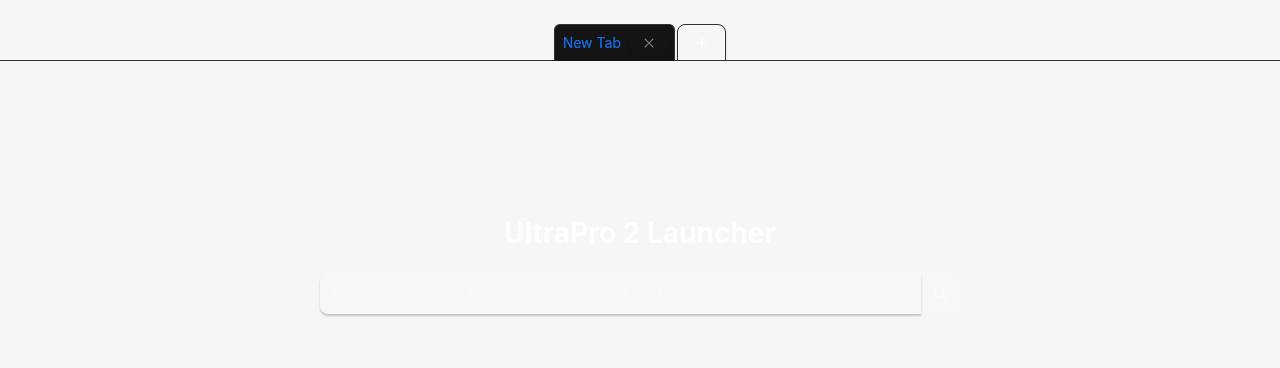
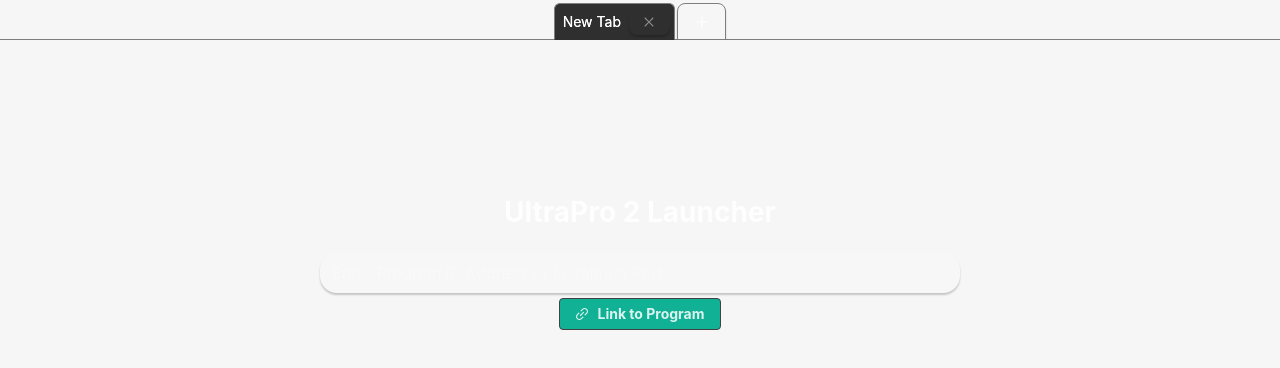
Before and after one commit to brianroberts387894/launcher, a React (Vite) app: page / in a window 1280 px wide. Shown: the top 368 px of the page. Built offline with nearby package versions, Linux system fonts and the light colour scheme.

Commit message:
Progress = Awesome

```diff
--- a/package.json
+++ b/package.json
@@ -10,6 +10,8 @@
     "tauri": "tauri"
   },
   "dependencies": {
+    "@dnd-kit/core": "^6.3.1",
+    "@dnd-kit/sortable": "^10.0.0",
     "@emotion/react": "^11.14.0",
     "@emotion/styled": "^11.14.0",
     "@fontsource/roboto": "^5.2.6",
@@ -19,6 +21,8 @@
     "@tauri-apps/plugin-opener": "^2",
     "antd": "^5.25.4",
     "react": "^18.3.1",
+    "react-dnd": "^16.0.1",
+    "react-dnd-html5-backend": "^16.0.1",
     "react-dom": "^18.3.1"
   },
   "devDependencies": {
--- a/src/App.tsx
+++ b/src/App.tsx
@@ -1,13 +1,14 @@
 import Tab from './components/Tabs'
 import TitleBarElement from "./components/TitleBar"
-import "./App.css";
+import DragTabs from "./components/DraggableTabs"
+import "./styles/App.css";
 
 function App() {
   // TODO - CSS STYLE VVV
   return (
     <main style={{height: "100vh"}}>
       {/* <TitleBarElement/> */}
-      <br/>
+      <div style={{height: "3px"}} />
       <Tab/>
     </main>
   );
--- a/src/components/ContentDisplayed.tsx
+++ b/src/components/ContentDisplayed.tsx
@@ -1,6 +1,8 @@
 import React, { useRef, useState } from 'react';
-import { Tabs, Input, ConfigProvider, theme, Button } from 'antd';
+import { Tabs, Input, Flex, Spin, ConfigProvider, theme, Button } from 'antd';
 import { TabType } from "../types/TabContentTypes"
+import { LoadingOutlined } from '@ant-design/icons';
+import { LinkOutlined } from '@ant-design/icons';
 
 // OPENS ON NEW TAB //
 
@@ -27,13 +29,21 @@
       marginTop: "150px"}}
     >
           <h1>UltraPro 2 Launcher</h1>
-          <Input.Search
+          <Input
             size="large"
             placeholder="Enter Program IP Address or Localhost Port"
             variant="filled"
             onChange={handleInputChange}
-            onSearch={handleSubmission}
           />
+          <div style={{
+            display: "flex",
+            justifyContent: "center",
+            alignItems: "center",
+            margin: "0 auto",
+            marginTop: "5px"}}
+          >
+            <Button size="middle" variant="solid" icon={<LinkOutlined />}onClick={() => handleSubmission(inputValue)}>Link to Program</Button>
+          </div>
     </div>
   )
 }
@@ -45,7 +55,22 @@
 }
 export const MainWindow: React.FC<ContentPageProps> = ({ target }) => {
     // TODO - CSS STYLE VVV
+    const [loading, setLoading]= useState(true);
     return(
-      <iframe src={ target } title="description" style={{width: "100%", height: "100%", border:"0px", marginTop: "0px", userSelect: "none", overflow: "hidden"}}></iframe>
+        <Spin indicator={<LoadingOutlined spin />} spinning={loading} size="large">
+          <iframe
+            src={ target }
+            title="description"
+            onLoad={() => setLoading(false)}
+            style={{
+              width: "100vw",
+              height: "calc(100vh - 43px)",
+              border:"0px",
+              marginTop: "0px",
+              userSelect: "none",
+              overflow: "hidden"
+            }}>
+          </iframe>
+        </Spin>
     )
 }
--- /dev/null
+++ b/src/components/DraggableTabs.tsx
@@ -0,0 +1,85 @@
+import React, { useState } from 'react';
+import type { DragEndEvent } from '@dnd-kit/core';
+import { closestCenter, DndContext, PointerSensor, useSensor } from '@dnd-kit/core';
+import {
+  arrayMove,
+  horizontalListSortingStrategy,
+  SortableContext,
+  useSortable,
+} from '@dnd-kit/sortable';
+import { CSS } from '@dnd-kit/utilities';
+import { Tabs } from 'antd';
+import type { TabsProps } from 'antd';
+
+interface DraggableTabPaneProps extends React.HTMLAttributes<HTMLDivElement> {
+  'data-node-key': string;
+}
+
+const DraggableTabNode: React.FC<Readonly<DraggableTabPaneProps>> = ({ className, ...props }) => {
+  const { attributes, listeners, setNodeRef, transform, transition } = useSortable({
+    id: props['data-node-key'],
+  });
+
+  const style: React.CSSProperties = {
+    ...props.style,
+    transform: CSS.Translate.toString(transform),
+    transition,
+    cursor: 'move',
+  };
+
+  return React.cloneElement(props.children as React.ReactElement<any>, {
+    ref: setNodeRef,
+    style,
+    ...attributes,
+    ...listeners,
+  });
+};
+
+const App: React.FC = () => {
+  const [items, setItems] = useState<NonNullable<TabsProps['items']>>([
+    { key: '1', label: 'Tab 1', children: 'Content of Tab Pane 1' },
+    { key: '2', label: 'Tab 2', children: 'Content of Tab Pane 2' },
+    { key: '3', label: 'Tab 3', children: 'Content of Tab Pane 3' },
+  ]);
+
+  const sensor = useSensor(PointerSensor, { activationConstraint: { distance: 10 } });
+
+  const onDragEnd = ({ active, over }: DragEndEvent) => {
+    if (active.id !== over?.id) {
+      setItems((prev) => {
+        const activeIndex = prev.findIndex((i) => i.key === active.id);
+        const overIndex = prev.findIndex((i) => i.key === over?.id);
+        return arrayMove(prev, activeIndex, overIndex);
+      });
+    }
+  };
+
+  return (
+    <Tabs
+        items={items}
+        renderTabBar={(tabBarProps, DefaultTabBar) => (
+            <DndContext sensors={[sensor]} onDragEnd={onDragEnd} collisionDetection={closestCenter}>
+            <SortableContext items={items.map((i) => i.key)} strategy={horizontalListSortingStrategy}>
+                <DefaultTabBar {...tabBarProps}>
+                {(node) => (
+                    <DraggableTabNode
+                    {...(node as React.ReactElement<DraggableTabPaneProps>).props}
+                    key={node.key}
+                    >
+                    {node}
+                    </DraggableTabNode>
+                )}
+                </DefaultTabBar>
+            </SortableContext>
+            </DndContext>
+        )}
+        type="editable-card"
+        centered
+        size={"small"}
+        animated
+        style={{marginBottom: "0px", height: "95%"}} // TODO - CSS STYLE
+    />
+  );
+};
+
+export default App;
--- a/src/components/TabContent.tsx
+++ b/src/components/TabContent.tsx
@@ -16,7 +16,7 @@
     }
     // TODO - CSS STYLE VVV
     return(
-        <div style={{height: "90vh", width: "100%", boxSizing: "border-box", overflow: "hidden"}}>
+        <div style={{height: "calc(100vh - 43px)", width: "100vw", boxSizing: "border-box", overflow: "hidden"}}>
             { content_displayed }
         </div>
     )
--- a/src/components/Tabs.tsx
+++ b/src/components/Tabs.tsx
@@ -54,15 +54,46 @@
       remove(targetKey);
     }
   };
-
+  // TODO: Do I migrate theme stuff to css folder???
   return (
     <ConfigProvider
         theme={{
           algorithm: theme.darkAlgorithm,
           components: {
             Tabs: {
-              margin: 0,
+              "margin": 0,
+              "colorBorderSecondary": "rgb(126, 126, 126)",
+              "colorFillAlter" : "rgb(126, 126, 126)",
+              "colorBgContainer" :"rgb(47, 47, 47)",
+              "itemColor": "rgb(224, 224, 224)",
+              "itemSelectedColor" : "rgb(255, 255, 255)",
+              "itemHoverColor" : "rgb(255, 255, 255)",
+              "itemActiveColor" : "rgb(126, 126, 126)",
             },
+            Input: {
+              "activeBorderColor": "rgb(11, 148, 141)",
+              "hoverBorderColor": "rgb(17, 177, 150)",
+              "colorPrimaryActive": "rgb(11, 148, 141)",
+              "colorPrimaryHover": "rgb(11, 148, 141)",
+              "colorBorderSecondary" : "rgb(11, 148, 141)",
+              "borderRadiusLG" : 17
+
+            },
+            Button: {
+              "colorPrimary" : "rgb(17, 177, 150)",
+              "colorBgContainer" : "rgb(17, 177, 150)",
+              "colorPrimaryHover" : "rgb(176, 255, 242)",
+              "colorPrimaryActive" : "rgb(217, 255, 249)",
+              "fontWeight" : 700,
+              "borderRadius" : 4
+            },
+            Spin: {
+              "dotSizeLG": 200,
+              "contentHeight": 1000,
+              "colorPrimary": "rgb(10, 128, 122)",
+              "colorBgMask": "rgba(47, 47, 47, 0.79)",
+              "colorBgContainer": "rgb(47, 47, 47)",
+            }
           }
         }}
     >
--- a/src/App.css
+++ b/src/styles/App.css
@@ -146,3 +146,9 @@
   margin: 0;
   padding: 0;
 }
+
+.ant-tabs-nav-add {
+  background-color: red;
+}
+
+/* #086f79 <-- PROMESS COLOR*/
```
Also changed, not shown: src/config/themeConfig.ts (added, +42 -0 lines), 1 other file (tests, documents, lock files or other folders).
